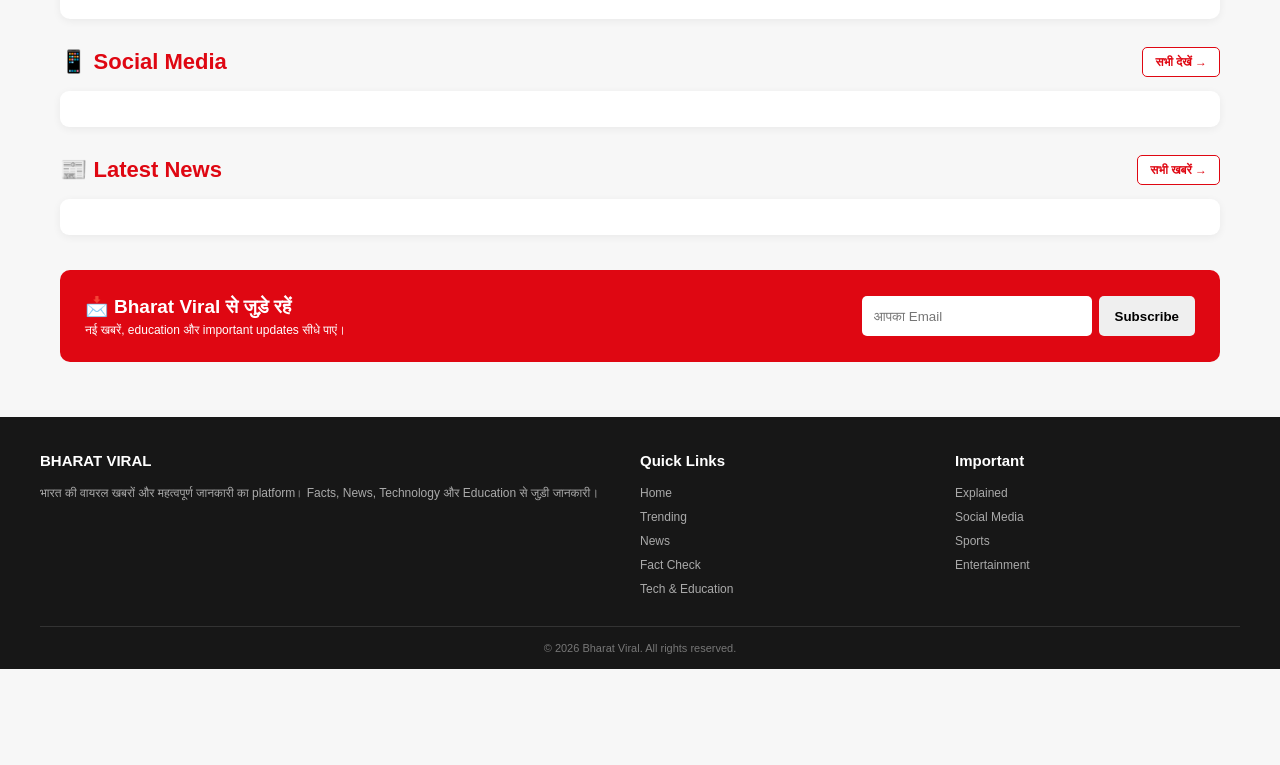
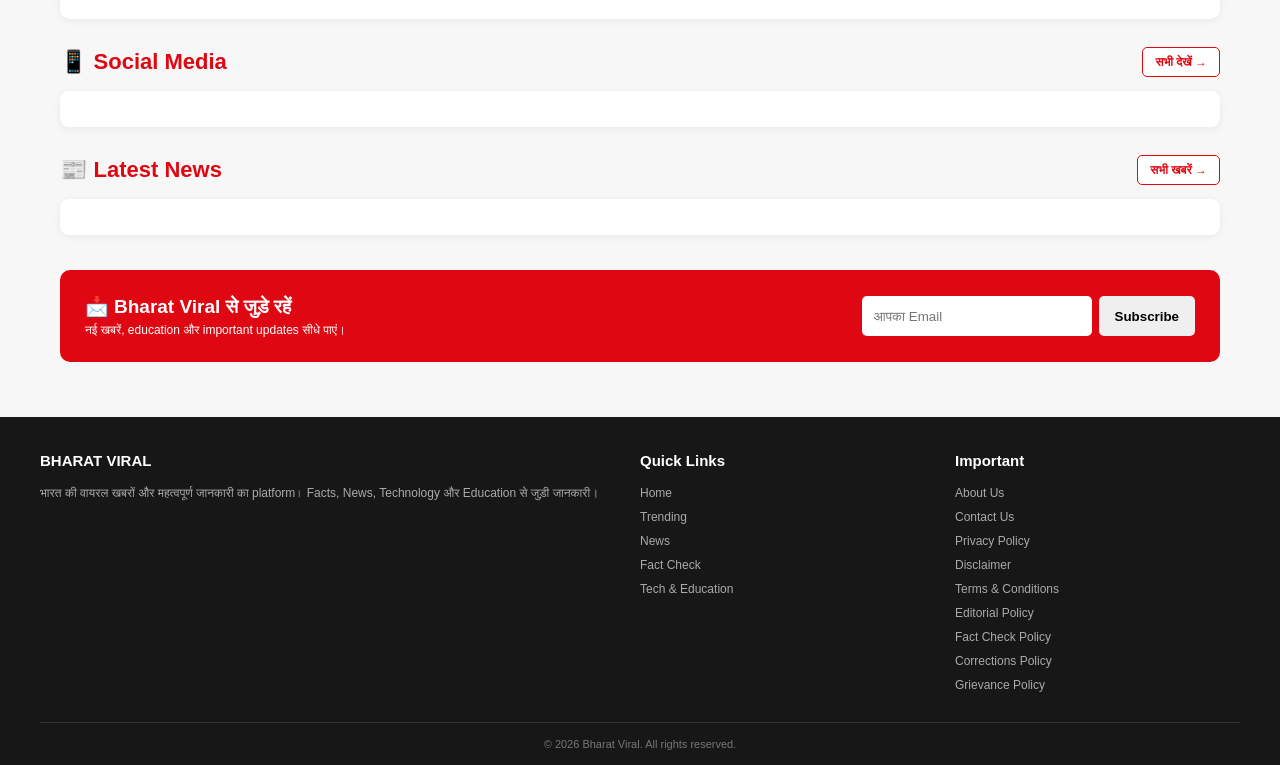
Before and after one commit to manishguj4-lab/Bharat-viral, a plain HTML site: page index.html in a window 1280 px wide. Shown: the part 1309-2074 px from the top of the page. Before the commit the page ends 1978 px from the top, so only its background shows below. Drawn offline with Linux system fonts and the light colour scheme; no server answers.

Commit message:
Add additional footer links and copyright notice

```diff
--- a/index.html
+++ b/index.html
@@ -217,7 +217,18 @@ footer{background:#171717;color:#fff;padding:35px 20px 15px}.footer-grid{max-wid
 <div class="footer-grid">
 <div class="footer-col"><h3>BHARAT VIRAL</h3><p>भारत की वायरल खबरों और महत्वपूर्ण जानकारी का platform। Facts, News, Technology और Education से जुड़ी जानकारी।</p></div>
 <div class="footer-col"><h3>Quick Links</h3><a href="#home">Home</a><a href="category.html?category=trending">Trending</a><a href="category.html?category=news">News</a><a href="category.html?category=fact-check">Fact Check</a><a href="category.html?category=tech-education">Tech & Education</a></div>
-<div class="footer-col"><h3>Important</h3><a href="category.html?category=explained">Explained</a><a href="category.html?category=social">Social Media</a><a href="category.html?category=sports">Sports</a><a href="category.html?category=entertainment">Entertainment</a></div>
+<div class="footer-col">
+<h3>Important</h3>
+<a href="about.html">About Us</a>
+<a href="contact.html">Contact Us</a>
+<a href="privacy-policy.html">Privacy Policy</a>
+<a href="disclaimer.html">Disclaimer</a>
+<a href="terms.html">Terms & Conditions</a>
+<a href="editorial-policy.html">Editorial Policy</a>
+<a href="fact-check-policy.html">Fact Check Policy</a>
+<a href="corrections-policy.html">Corrections Policy</a>
+<a href="grievance-policy.html">Grievance Policy</a>
+</div>
 </div>
 <div class="copyright">© 2026 Bharat Viral. All rights reserved.</div>
 </footer>
```
